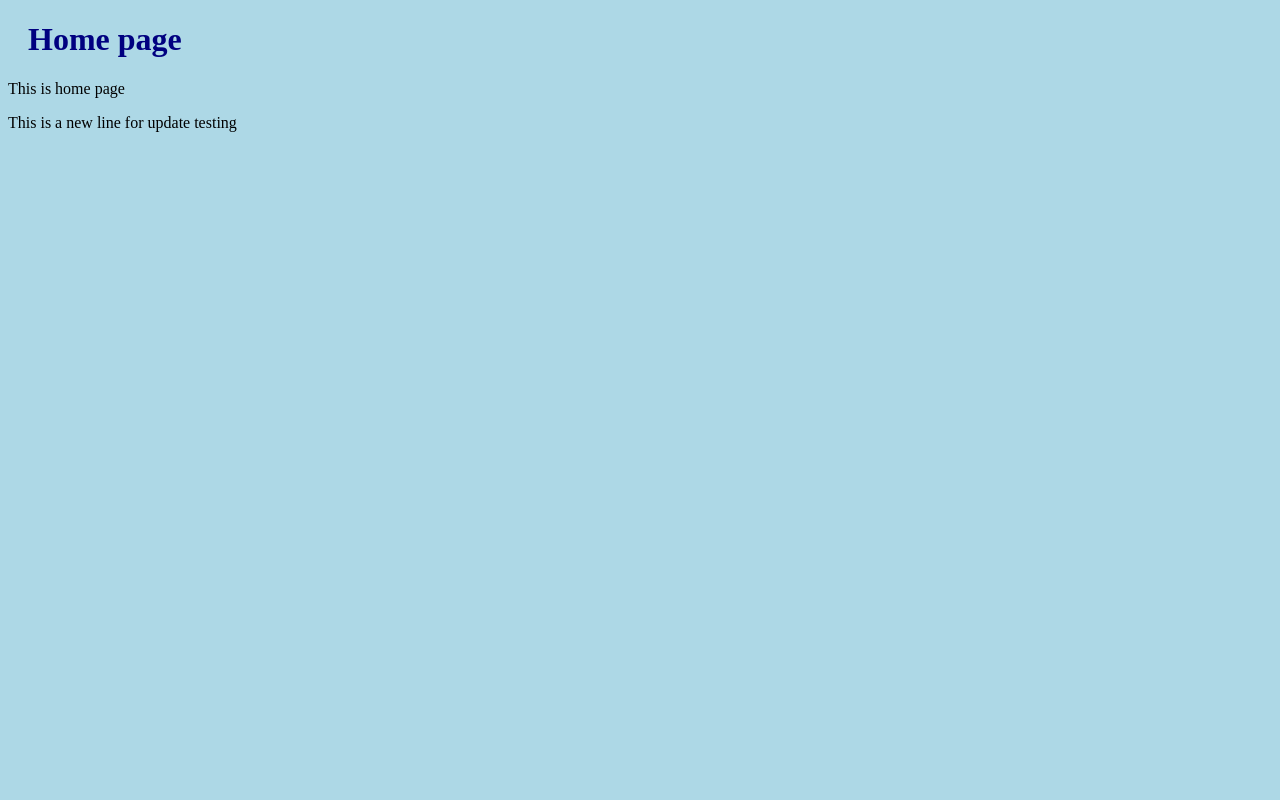
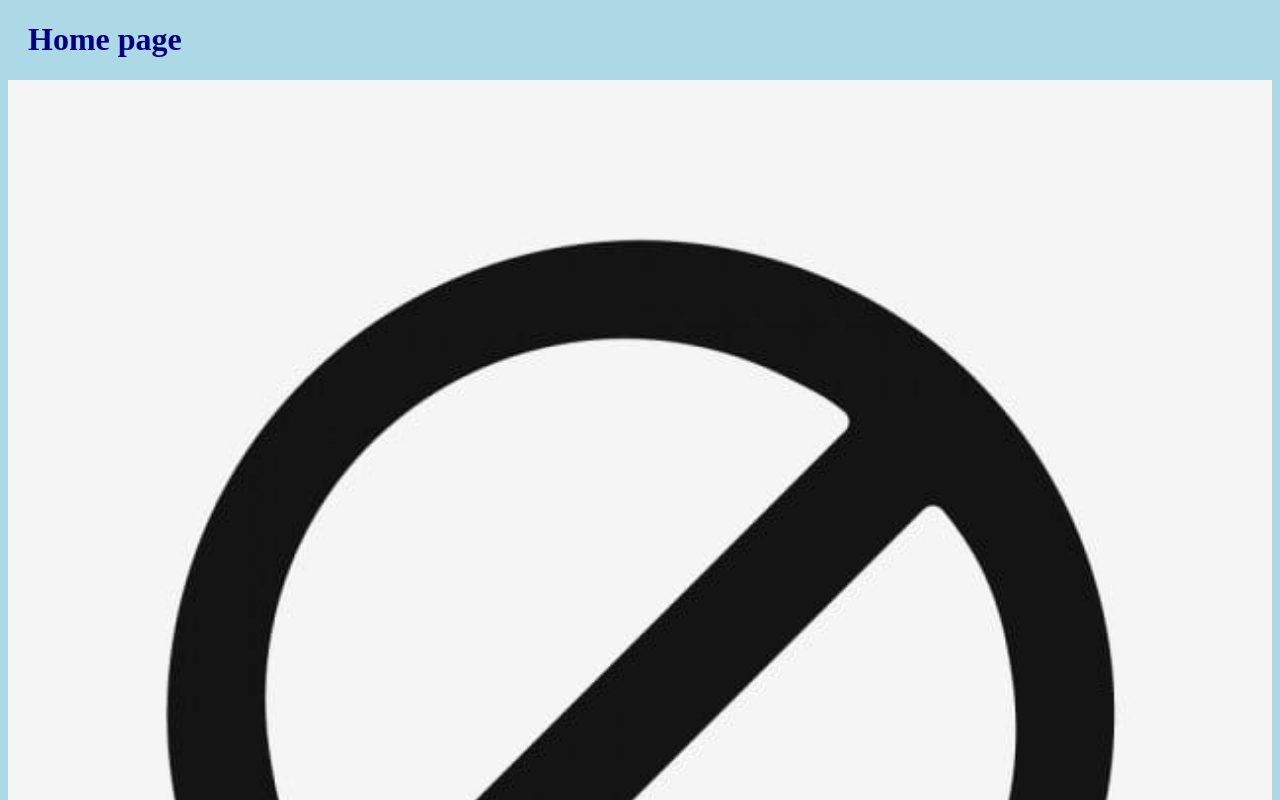
Before and after one commit to Emervi/hello-world, a plain HTML site: page index.html in a window 1280 px wide. Shown: the top 800 px of the page. Drawn offline with Linux system fonts and the light colour scheme.

Commit message:
I added some image for y'all WOWO

```diff
--- a/index.html
+++ b/index.html
@@ -9,6 +9,9 @@
 <body>
 
     <h1>Home page</h1>
+    <div>
+        <img src="unavailable.jpeg" alt="no image" style="width: 100%; height: auto;">
+    </div>
     <p>This is home page</p>
     <p>This is a new line for update testing</p>
 
```
Also changed, not shown: unavailable.jpeg (added).
